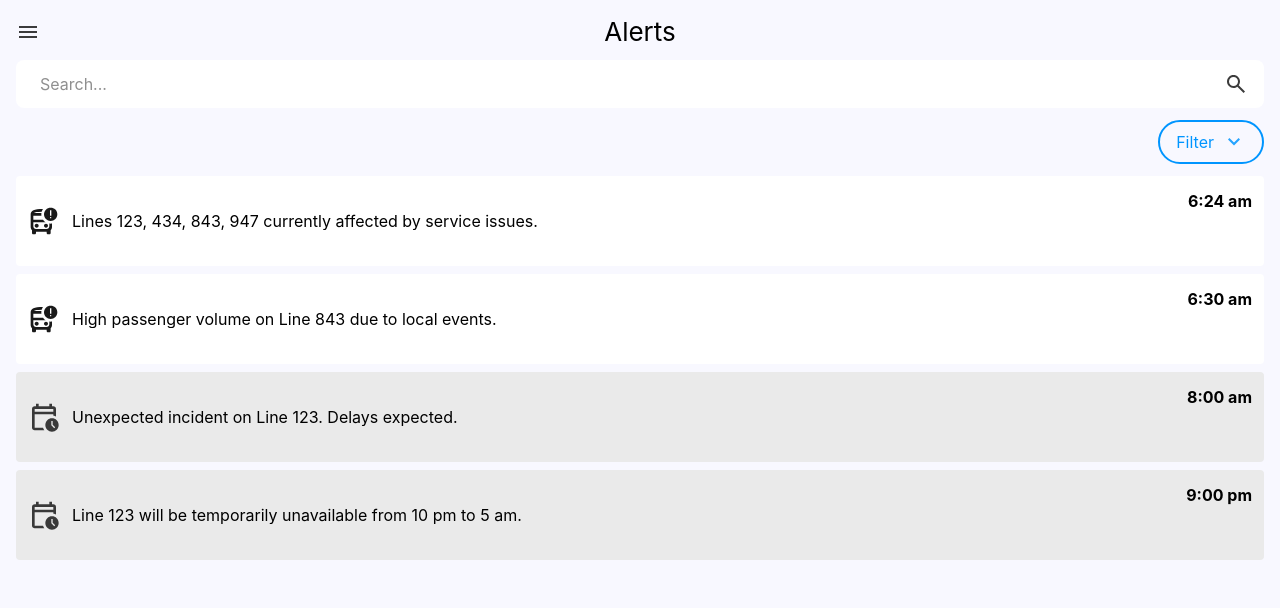
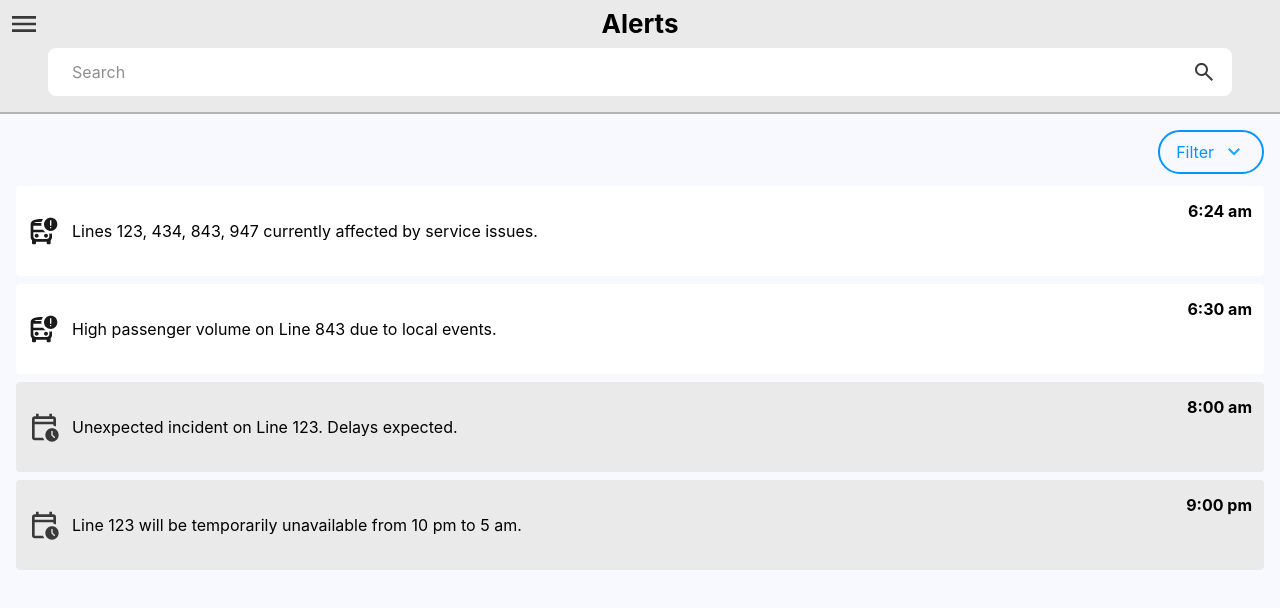
Before and after one commit to IgnacioChevallier/disint-hopp, a React (Create React App) app: page /notifications in a window 1280 px wide. Shown: the top 608 px of the page. Built offline with nearby package versions, Linux system fonts and the light colour scheme.

Commit message:
added header for notifications

```diff
--- a/src/components/header/Header.tsx
+++ b/src/components/header/Header.tsx
@@ -11,29 +11,33 @@ const familyGroupHeaderStyles = cva('flex items-center text-black justify-betwee
 });
 
 interface HeaderProps extends VariantProps<typeof familyGroupHeaderStyles> {
-    trailingIconName: keyof typeof iconMap;
+    trailingIconName: string;
     title: string;
-    leadingIconName: keyof typeof iconMap;
+    leadingIconName: string;
+    trailingOnClick?: () => void;
+    leadingOnClick?: () => void;
     showSearchbar?: boolean;
     options?: string[];
     placeholder?: string;
 }
 
-const Header = ({ type, title, trailingIconName, leadingIconName, showSearchbar = false, placeholder, options }: HeaderProps) => {
+const Header = ({ type, title, trailingIconName, leadingIconName, showSearchbar = false, placeholder, options , leadingOnClick, trailingOnClick}: HeaderProps) => {
     const [isSearchbarVisible, setSearchbarVisible] = useState(showSearchbar);
 
     return (
-        <div>
+        <div className={"w-full"}>
             <div>
                 <div className={familyGroupHeaderStyles({ type }) + " bg-gray-100"}>
-                    <IconButton iconName={leadingIconName} size="medium" />
+                    <IconButton iconName={leadingIconName} size="medium" onClick={leadingOnClick} />
                     <h2 className="text-h2-bold line-clamp-1">{title}</h2>
-                    <IconButton iconName={trailingIconName} size='medium' />
+                    <IconButton iconName={trailingIconName} size='medium' onClick={trailingOnClick} />
                 </div>
             </div>
+            {isSearchbarVisible && placeholder && options &&
             <div className="pl-12 pr-12 pb-4 bg-gray-100">
-                {isSearchbarVisible && placeholder && options && <Searchbar placeholder={placeholder} options={options} trailingIcon={"search"} />}
+                <Searchbar placeholder={placeholder} options={options} trailingIcon={"search"} />
             </div>
+            }
             <div className="w-full h-0.5 bg-gray-300"></div>
         </div>
     );
--- a/src/screens/Notifications.tsx
+++ b/src/screens/Notifications.tsx
@@ -7,6 +7,7 @@ import { CheckBox } from "../components/checkbox/CheckBox";
 import { IconButton } from "../components/icon-button/IconButton";
 import { Sidebar } from "../components/sidebar/Sidebar";
 import { SidebarElement } from "../components/sidebar-element/SidebarElement";
+import Header from "../components/header/Header";
 
 const Notifications = () => {
     const alerts = [
@@ -59,6 +60,18 @@ const Notifications = () => {
     };
 
     return (
+        <div>
+            <div>
+                <Header
+                    trailingIconName="empty"
+                    title={"Alerts"}
+                    leadingIconName="menu"
+                    leadingOnClick={handleSidebarToggle}
+                    showSearchbar={true}
+                    options={alerts}
+                    placeholder={"Search"}
+                />
+            </div>
             <div className="p-4 flex flex-col bg-background-main text-black min-h-screen gap-y-3 relative">
                 {/*{isSidebarOpen && (*/}
                 {/*    <div*/}
@@ -159,24 +172,6 @@ const Notifications = () => {
                     </Sidebar>
                 </div>
 
-            <div className="flex items-center justify-center relative">
-                <IconButton
-                    iconName="sidebar"
-                    size="small"
-                    className="absolute left-0"
-                    onClick={handleSidebarToggle}
-                />
-                <span className="text-h2-regular">Alerts</span>
-            </div>
-
-            <div className="w-full">
-                <Searchbar
-                    placeholder="Search..."
-                    leadingIcon=""
-                    trailingIcon="search"
-                    options={alerts}
-                />
-            </div>
 
                 <div className="flex justify-end">
                     <Dropdown
@@ -252,6 +247,7 @@ const Notifications = () => {
                     />
                 </div>
             </div>
+        </div>
     );
 };
 
```
Lines whose indentation alone changed are shown as unchanged.
